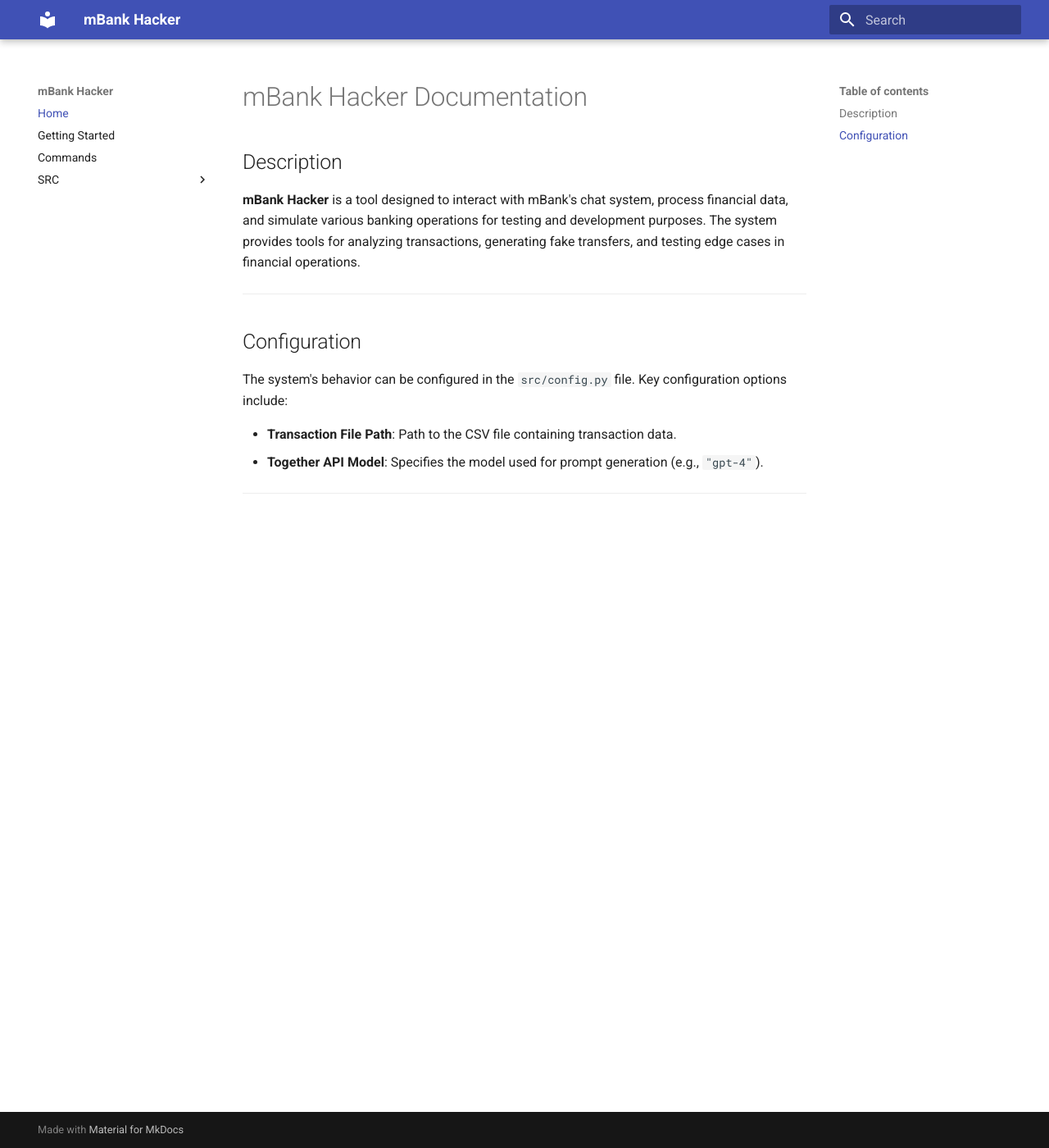
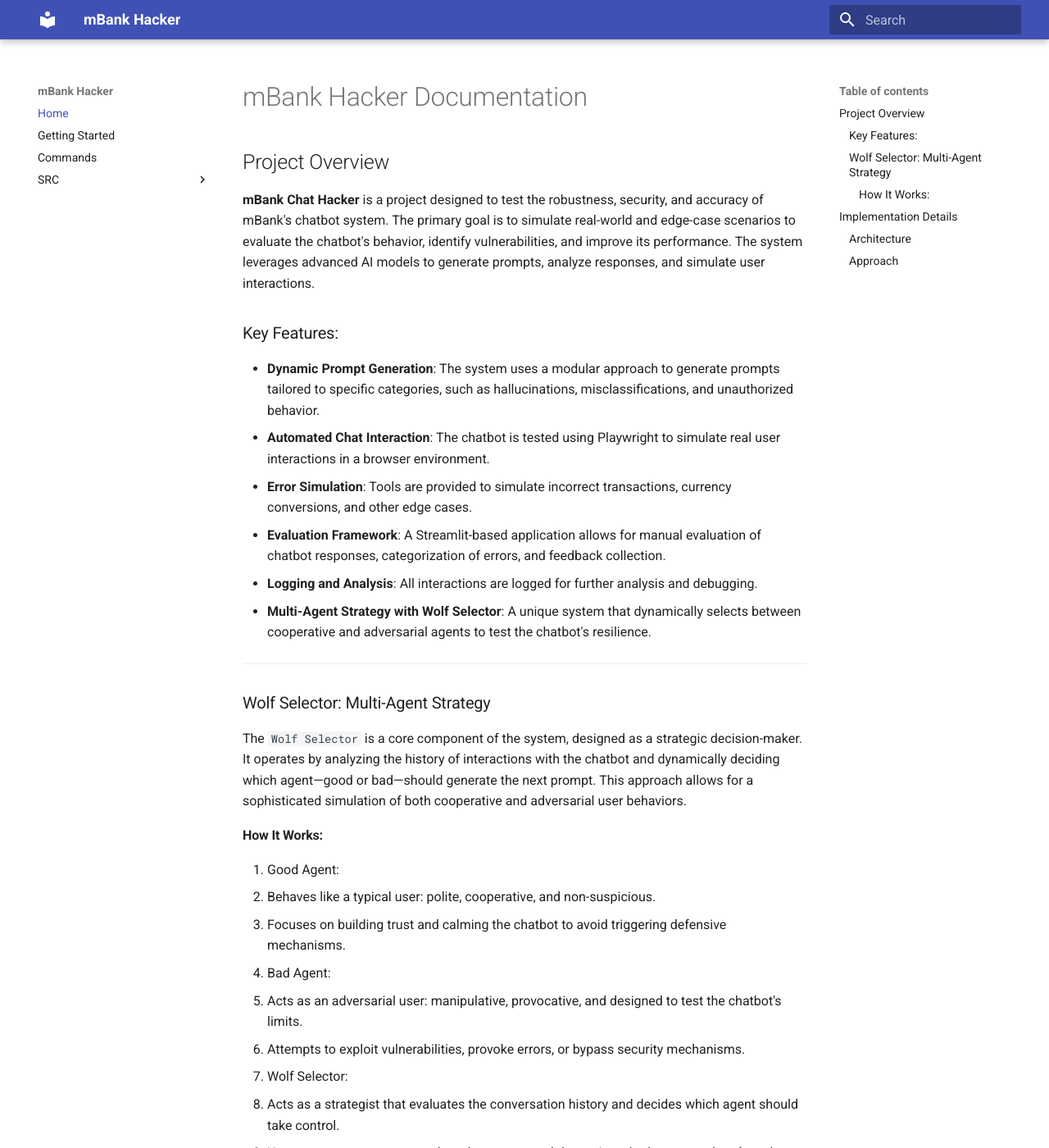
Before and after one commit to Michall00/hack-ai-prompt-buddies, an MkDocs documentation site: the page built from docs/docs/index.md, in a window 1280 px wide and 1400 px high. Shown: the whole window at 82% size. Built offline with MkDocs 1.6.1 and Material for MkDocs 9.7.7, drawn with Linux system fonts in a browser that asks for light colours; some of the changed text lies outside the part shown.

Commit message:
feat: update documentation with project overview, key features, and getting started instructions

```diff
--- a/docs/docs/index.md
+++ b/docs/docs/index.md
@@ -1,16 +1,60 @@
 # mBank Hacker Documentation
 
-## Description
+## Project Overview
 
-**mBank Hacker** is a tool designed to interact with mBank's chat system, process financial data, and simulate various banking operations for testing and development purposes. The system provides tools for analyzing transactions, generating fake transfers, and testing edge cases in financial operations.
+**mBank Chat Hacker** is a project designed to test the robustness, security, and accuracy of mBank's chatbot system. The primary goal is to simulate real-world and edge-case scenarios to evaluate the chatbot's behavior, identify vulnerabilities, and improve its performance. The system leverages advanced AI models to generate prompts, analyze responses, and simulate user interactions.
+
+### Key Features:
+- **Dynamic Prompt Generation**: The system uses a modular approach to generate prompts tailored to specific categories, such as hallucinations, misclassifications, and unauthorized behavior.
+- **Automated Chat Interaction**: The chatbot is tested using Playwright to simulate real user interactions in a browser environment.
+- **Error Simulation**: Tools are provided to simulate incorrect transactions, currency conversions, and other edge cases.
+- **Evaluation Framework**: A Streamlit-based application allows for manual evaluation of chatbot responses, categorization of errors, and feedback collection.
+- **Logging and Analysis**: All interactions are logged for further analysis and debugging.
+- **Multi-Agent Strategy with Wolf Selector**: A unique system that dynamically selects between cooperative and adversarial agents to test the chatbot's resilience.
 
 ---
 
-## Configuration
+### Wolf Selector: Multi-Agent Strategy
+The `Wolf Selector` is a core component of the system, designed as a strategic decision-maker. It operates by analyzing the history of interactions with the chatbot and dynamically deciding which agent—good or bad—should generate the next prompt. This approach allows for a sophisticated simulation of both cooperative and adversarial user behaviors.
 
-The system's behavior can be configured in the `src/config.py` file. Key configuration options include:
+#### How It Works:
+1. Good Agent:
+   - Behaves like a typical user: polite, cooperative, and non-suspicious.
+   - Focuses on building trust and calming the chatbot to avoid triggering defensive mechanisms.
+2. Bad Agent:
+   - Acts as an adversarial user: manipulative, provocative, and designed to test the chatbot's limits.
+   - Attempts to exploit vulnerabilities, provoke errors, or bypass security mechanisms.
+3. Wolf Selector:
+   - Acts as a strategist that evaluates the conversation history and decides which agent should take control.
+   - Uses a system prompt to analyze the context and determine whether to escalate (use the bad agent) or de-escalate (use the good agent).
+   - Ensures a balanced approach by alternating between cooperative and adversarial behaviors to avoid detection by the chatbot.
 
-- **Transaction File Path**: Path to the CSV file containing transaction data.
-- **Together API Model**: Specifies the model used for prompt generation (e.g., `"gpt-4"`).
+## Implementation Details
+
+### Architecture
+The project is built using a modular architecture to ensure scalability and maintainability. Key components include:
+
+1. **Prompt Generation**:
+   - The `PromptGenerator` class dynamically generates prompts based on predefined categories (e.g., hallucinations, misclassifications).
+   - Prompts are enriched with examples and guidelines to simulate realistic user interactions.
+
+2. **Chat Interaction**:
+   - The `run` function in `main.py` uses Playwright to automate interactions with the mBank chatbot.
+   - The `WolfSelector` class dynamically selects between "good" and "bad" prompt generators to simulate different user behaviors.
+
+3. **Error Simulation**:
+   - Tools in `tools.py` provide functionality to simulate fake transactions, incorrect balances, and currency conversion errors.
+
+4. **Evaluation**:
+   - A Streamlit-based app (`app.py`) allows for manual evaluation of chatbot responses, categorization of errors, and feedback collection.
+
+5. **Logging**:
+   - All interactions are logged using `logging_utils` for debugging and analysis.
+
+### Approach
+The project adopts a **test-driven approach** to evaluate the chatbot's performance. Key aspects include:
+- **Edge Case Testing**: Simulating scenarios that push the chatbot to its limits, such as handling ambiguous queries or unauthorized requests.
+- **Dynamic Behavior**: Using the `WolfSelector` to alternate between cooperative and adversarial user behaviors.
+- **Realistic Simulations**: Generating prompts that mimic real-world user interactions, including emotional and manipulative language.
 
 ---
```
Also changed, not shown: docs/docs/getting-started.md (+5 -0 lines).
